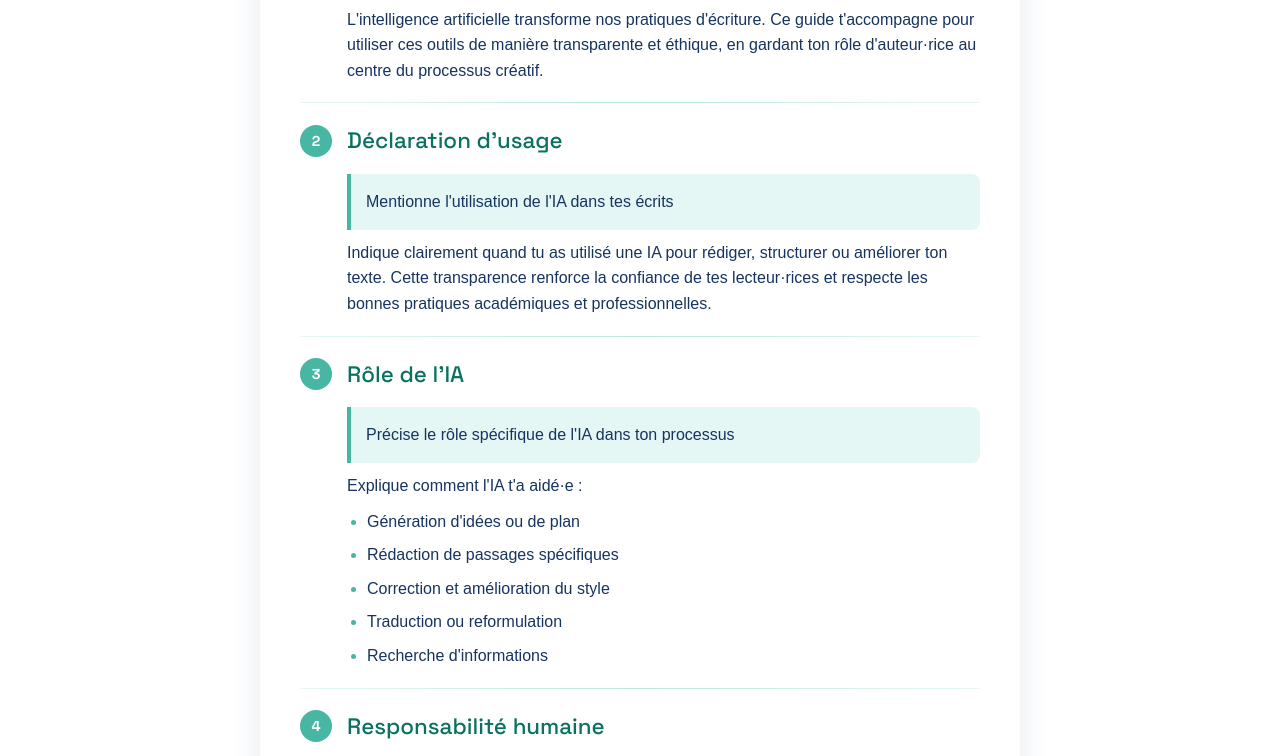
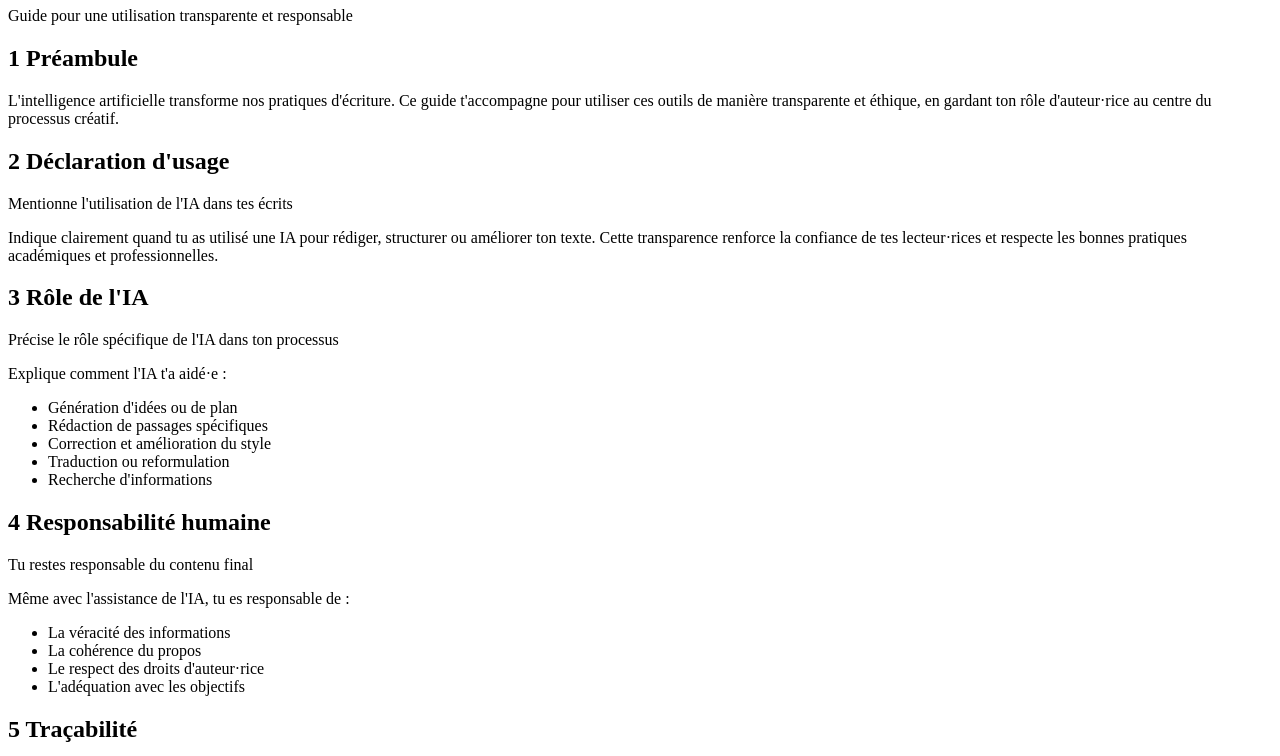
Before and after one commit to Rochikh/guidebp, a plain HTML site: page index.html in a window 1280 px wide. Shown: the part 423-1179 px from the top of the page. Drawn offline with Linux system fonts and the light colour scheme.

Commit message:
Update index.html

```diff
--- a/index.html
+++ b/index.html
@@ -1,28 +1,19 @@
-
 <!DOCTYPE html>
+<!-- Notes internes, si besoin:
+CC BY-SA, specs, etc.
+-->
 <html lang="fr">
-<head>
+  <head>
     <meta charset="UTF-8">
     <meta name="viewport" content="width=device-width, initial-scale=1.0">
     <title>Bonnes pratiques pour les écrits assistés par IA</title>
     <link href="https://fonts.googleapis.com/css2?family=Space+Grotesk:wght@400;500;700&display=swap" rel="stylesheet">
     <style>
-        * {
-            margin: 0;
-            padding: 0;
-            box-sizing: border-box;
-        }
-
-        :root {
-            --bleu-bf: #16345f;
-            --blanc: #ffffff;
-            --turquoise-1: #0a7160;
-            --turquoise-2: #47b7a4;
-            --turquoise-3: #b9e9dc;
-            --turquoise-4: #e5f7f4;
-        }
-
-        body {
+      /* ton CSS tel quel */
+    </style>
+  </head>
+  <body>
+     {
             font-family: Arial, sans-serif;
             background-color: var(--blanc);
             color: var(--bleu-bf);
@@ -394,5 +385,5 @@
             <div class="license">CC BY-SA (Creative Commons) - Libre de partage et d'adaptation</div>
         </footer>
     </div>
-</body>
+  </body>
 </html>
```
